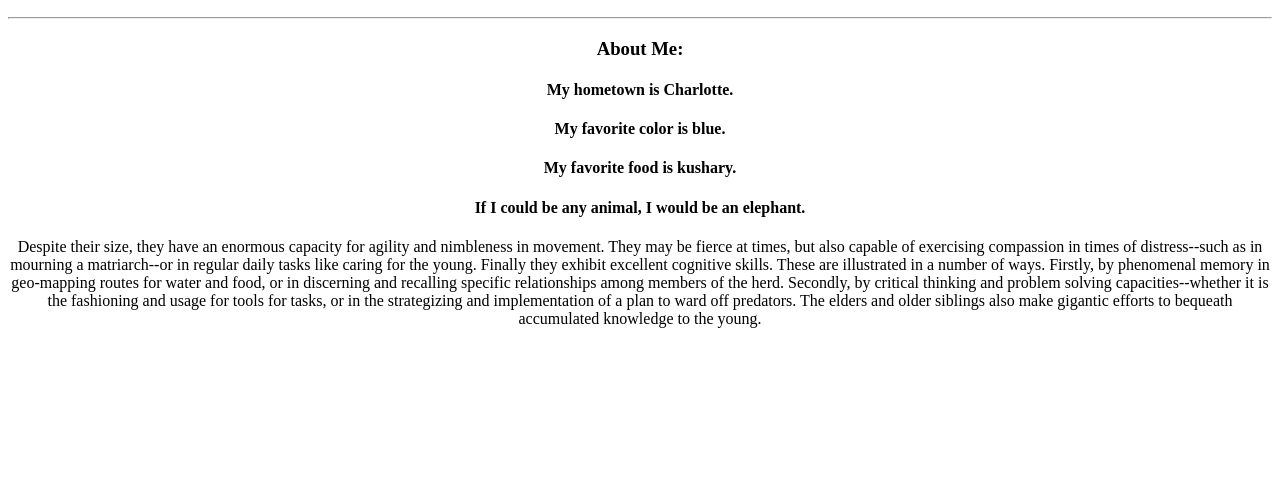
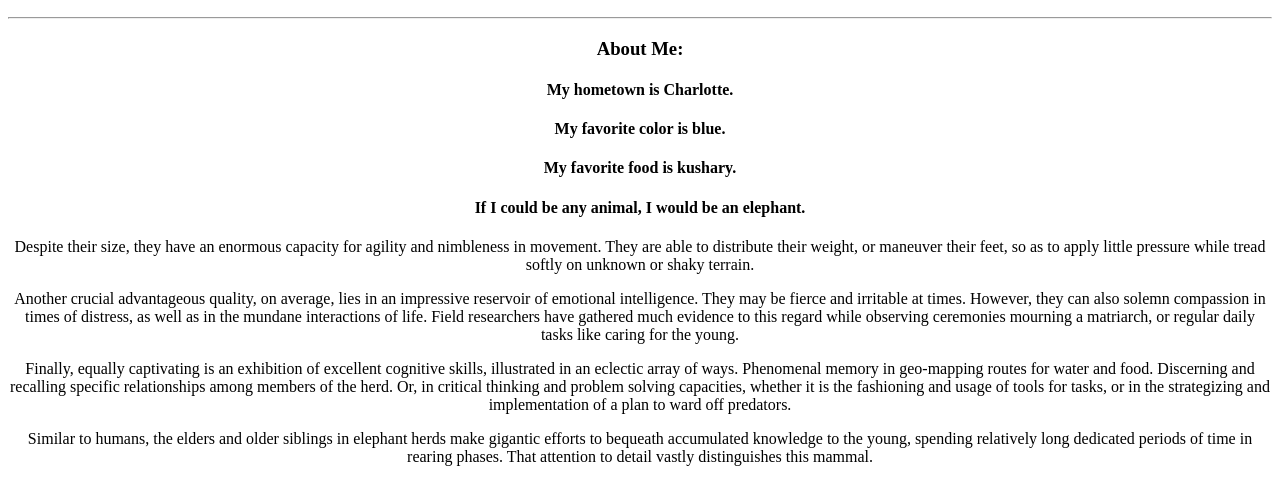
Before and after one commit to MSoulSol/1stRepoProj, a plain HTML site: page index.html in a window 1280 px wide. Shown: the part 110-614 px from the top of the page. Drawn offline with Linux system fonts and the light colour scheme.

Commit message:
updating and providing more detail for elaboration, along with grammatical revisions.

```diff
--- a/index.html
+++ b/index.html
@@ -15,4 +15,7 @@
 					<h4>My favorite color is blue.</h4>
 					<h4>My favorite food is kushary.</h4>
 					<h4>If I could be any animal, I would be an elephant.</h4>
-			<P>Despite their size, they have an enormous capacity for agility and nimbleness in movement. They may be fierce at times, but also capable of exercising compassion in times of distress--such as in mourning a matriarch--or in regular daily tasks like caring for the young. Finally they exhibit excellent cognitive skills. These are illustrated in a number of ways. Firstly, by phenomenal memory in geo-mapping routes for water and food, or in discerning and recalling specific relationships among members of the herd. Secondly, by critical thinking and problem solving capacities--whether it is the fashioning and usage for tools for tasks, or in the strategizing and implementation of a plan to ward off predators. The elders and older siblings also make gigantic efforts to bequeath accumulated knowledge to the young. </P>
+			<P>Despite their size, they have an enormous capacity for agility and nimbleness in movement. They are able to distribute their weight, or maneuver their feet, so as to apply little pressure while tread softly on unknown or shaky terrain.</p>
+				<p>Another crucial advantageous quality, on average, lies in an impressive reservoir of emotional intelligence. They may be fierce and irritable at times. However, they can also solemn compassion in times of distress, as well as in the mundane interactions of life. Field researchers have gathered much evidence to this regard while observing ceremonies mourning a matriarch, or regular daily tasks like caring for the young.</p>
+				<p>Finally, equally captivating is an exhibition of excellent cognitive skills, illustrated in an eclectic array of ways. Phenomenal memory in geo-mapping routes for water and food. Discerning and recalling specific relationships among members of the herd. Or, in critical thinking and problem solving capacities, whether it is the fashioning and usage of tools for tasks, or in the strategizing and implementation of a plan to ward off predators.</p>
+				<p>Similar to humans, the elders and older siblings in elephant herds make gigantic efforts to bequeath accumulated knowledge to the young, spending relatively long dedicated periods of time in rearing phases. That attention to detail vastly distinguishes this mammal. </P>
```
